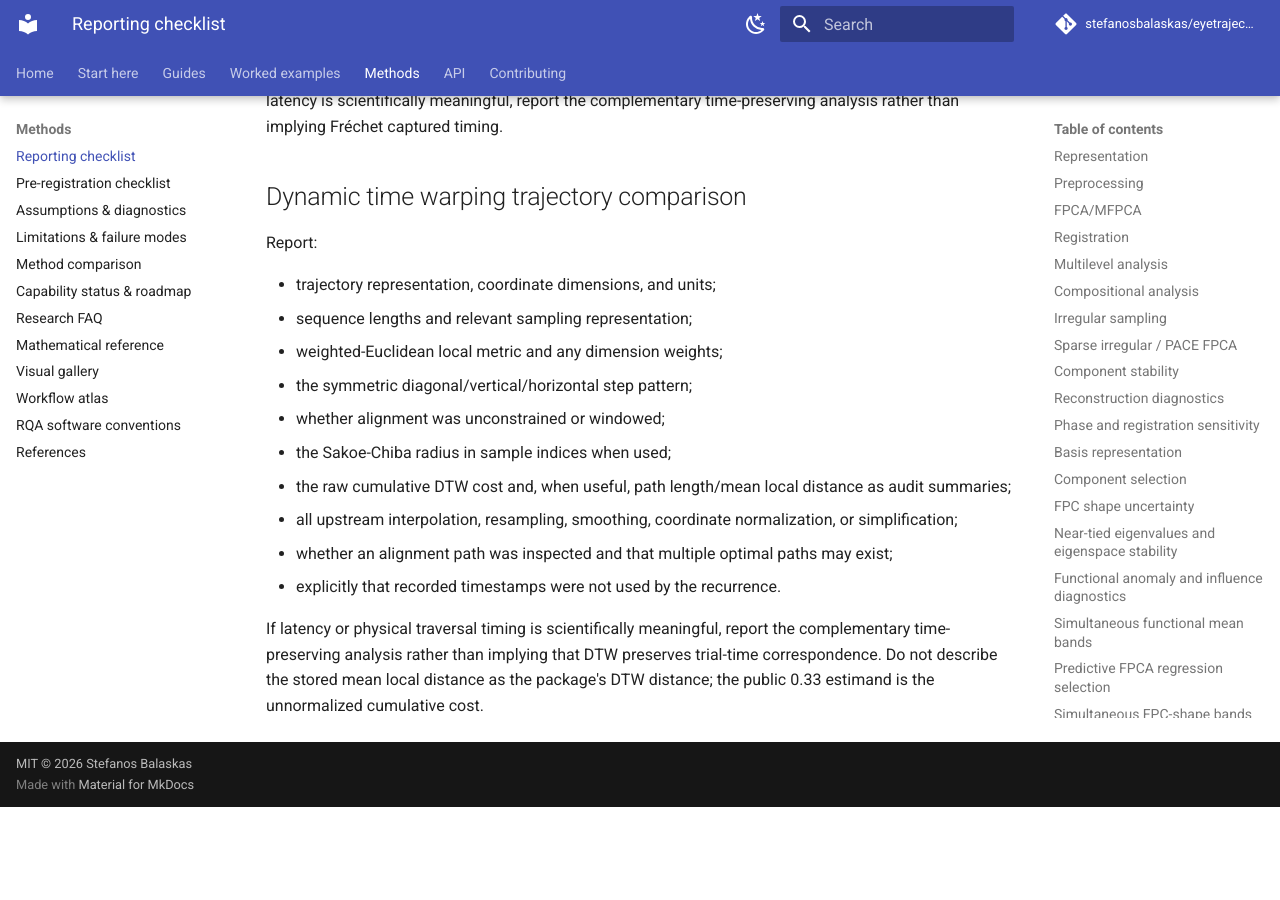
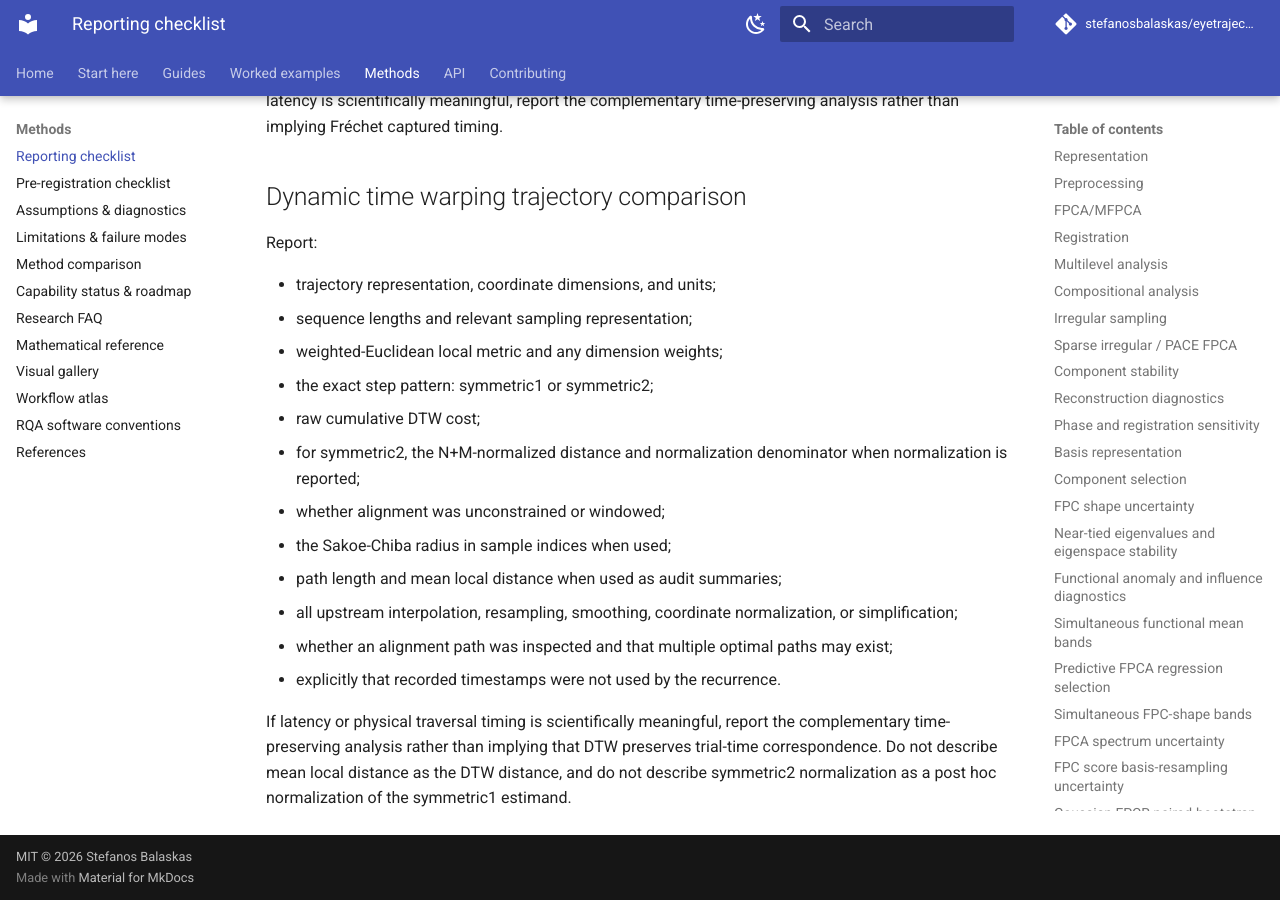
Before and after one commit to stefanosbalaskas/eyetrajectoriespy, an MkDocs documentation site: the page built from docs/methods/reporting.md, in a window 1280 px wide and 900 px high, scrolled down 22710 px. Built offline with MkDocs 1.6.1 and Material for MkDocs 9.7.7, drawn with Linux system fonts in a browser that asks for light colours; comment, search, counter and statistics services are not loaded; before the commit the page ends 23517 px from its top, so only the background shows below that.

Commit message:
Expand DTW reporting contract

```diff
--- a/docs/methods/reporting.md
+++ b/docs/methods/reporting.md
@@ -703,12 +703,14 @@ Report:
 - trajectory representation, coordinate dimensions, and units;
 - sequence lengths and relevant sampling representation;
 - weighted-Euclidean local metric and any dimension weights;
-- the symmetric diagonal/vertical/horizontal step pattern;
+- the exact step pattern: symmetric1 or symmetric2;
+- raw cumulative DTW cost;
+- for symmetric2, the N+M-normalized distance and normalization denominator when normalization is reported;
 - whether alignment was unconstrained or windowed;
 - the Sakoe-Chiba radius in sample indices when used;
-- the raw cumulative DTW cost and, when useful, path length/mean local distance as audit summaries;
+- path length and mean local distance when used as audit summaries;
 - all upstream interpolation, resampling, smoothing, coordinate normalization, or simplification;
 - whether an alignment path was inspected and that multiple optimal paths may exist;
 - explicitly that recorded timestamps were not used by the recurrence.
 
-If latency or physical traversal timing is scientifically meaningful, report the complementary time-preserving analysis rather than implying that DTW preserves trial-time correspondence. Do not describe the stored mean local distance as the package's DTW distance; the public 0.33 estimand is the unnormalized cumulative cost.
+If latency or physical traversal timing is scientifically meaningful, report the complementary time-preserving analysis rather than implying that DTW preserves trial-time correspondence. Do not describe mean local distance as the DTW distance, and do not describe symmetric2 normalization as a post hoc normalization of the symmetric1 estimand.
```
